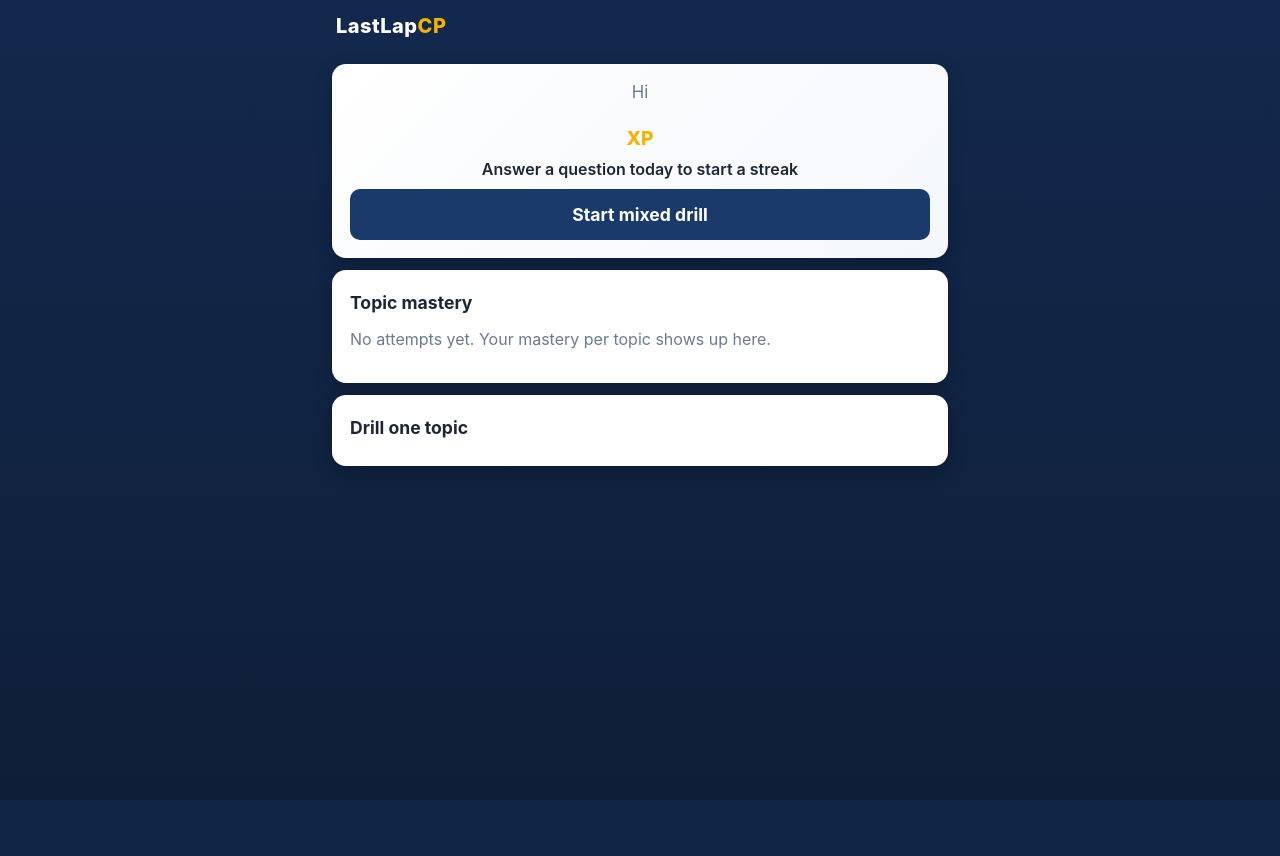
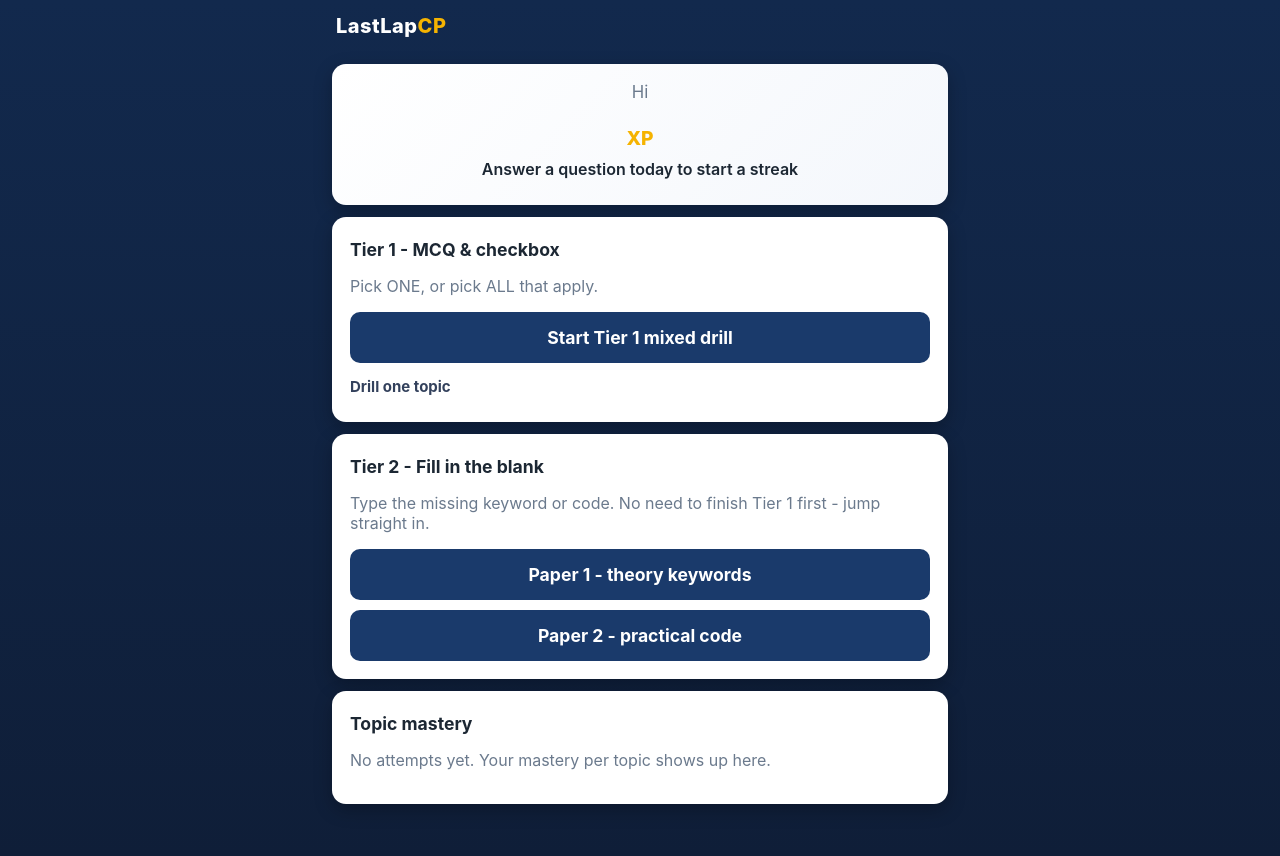
Before and after one commit to gisc/lastlapcp, a Flask app: template templates/home.html in a window 1280 px wide. Before the commit the page ends 800 px from the top, so only its background shows below. Run offline with Flask 3, Linux system fonts and the light colour scheme; the template is opened without the code that fills it, so the values that code supplies are empty; parts of the project's set-up code (start-up, migrations or seed data) failed here and were passed over.

Commit message:
Separate tier 1 (MCQ/checkbox) from tier 2 (fill-in-the-blank) drills
Home now has two tier cards: Tier 1 mixed drill + topic chips (tier-1
questions only), and Tier 2 with Paper 1 / Paper 2 buttons so students
can attempt fill-in-the-blank regardless of tier 1 completion. Question
cards show a Tier 1/Tier 2 tag, and the picker plus Next question carry
the tier/paper context through the drill.

```diff
--- a/app.py
+++ b/app.py
@@ -207,10 +207,19 @@ def user_stats(db, uid):
     return {"xp": row["xp"], "attempts": row["n"], "correct": row["c"],
             "streak": streak, "mastery": mastery}
 
-def pick_question(db, uid, topic=None):
+TIER_QTYPES = {1: ("mcq", "checkbox"), 2: ("fib",)}
+
+def pick_question(db, uid, topic=None, tier=None, paper=None):
     params, where = [], ""
     if topic:
-        where, params = "AND q.topic=?", [topic]
+        where += " AND q.topic=?"
+        params.append(topic)
+    if tier in TIER_QTYPES:
+        where += " AND q.qtype IN (%s)" % ",".join("?" * len(TIER_QTYPES[tier]))
+        params.extend(TIER_QTYPES[tier])
+    if paper in ("P1", "P2"):
+        where += " AND q.paper=?"
+        params.append(paper)
     row = db.execute(
         f"""SELECT q.id FROM questions q
             WHERE NOT EXISTS(SELECT 1 FROM attempts a WHERE a.question_id=q.id AND a.user_id=?) {where}
@@ -283,26 +292,33 @@ def logout():
 @login_required
 def quiz():
     topic = request.args.get("topic") or None
-    qid = pick_question(get_db(), session["uid"], topic)
+    tier = request.args.get("tier", type=int)
+    paper = request.args.get("paper") or None
+    qid = pick_question(get_db(), session["uid"], topic, tier, paper)
     if qid is None:
-        return render_template("quiz.html", empty=True, topic=topic)
-    return redirect(url_for("question", qid=qid, topic=topic or ""))
+        return render_template("quiz.html", empty=True, topic=topic, tier=tier, paper=paper)
+    return redirect(url_for("question", qid=qid, topic=topic or "", tier=tier or "", paper=paper or ""))
 
 @app.route("/q/<int:qid>")
 @login_required
 def question(qid):
     topic = request.args.get("topic") or ""
+    tier = request.args.get("tier", type=int)
+    paper = request.args.get("paper") or ""
     q, opts = load_question(get_db(), qid)
     if not q:
         abort(404)
     opts = list(opts)
     random.shuffle(opts)
-    return render_template("quiz.html", q=q, opts=opts, topic=topic, empty=False, feedback=None)
+    return render_template("quiz.html", q=q, opts=opts, topic=topic, tier=tier, paper=paper,
+                           empty=False, feedback=None)
 
 @app.route("/q/<int:qid>", methods=["POST"])
 @login_required
 def answer(qid):
     topic = request.form.get("topic", "")
+    tier = request.form.get("tier", type=int)
+    paper = request.form.get("paper", "")
     db = get_db()
     u = current_user()
     q, opts = load_question(db, qid)
@@ -323,7 +339,8 @@ def answer(qid):
                     datetime.now(timezone.utc).isoformat()))
         db.commit()
         stats = user_stats(db, u["id"])
-        return render_template("quiz.html", q=q, opts=opts, topic=topic, empty=False,
+        return render_template("quiz.html", q=q, opts=opts, topic=topic, tier=tier, paper=paper,
+                               empty=False,
                                feedback={"correct": correct, "xp": xp, "typed": typed.strip(),
                                          "accepted": [o["text"] for o in opts]}, stats=stats)
     correct_ids = {o["id"] for o in opts if o["is_correct"]}
@@ -345,7 +362,8 @@ def answer(qid):
                 datetime.now(timezone.utc).isoformat()))
     db.commit()
     stats = user_stats(db, u["id"])
-    return render_template("quiz.html", q=q, opts=opts, topic=topic, empty=False,
+    return render_template("quiz.html", q=q, opts=opts, topic=topic, tier=tier, paper=paper,
+                           empty=False,
                            feedback={"correct": correct, "xp": xp, "chosen": chosen,
                                      "correct_ids": correct_ids}, stats=stats)
 
--- a/static/style.css
+++ b/static/style.css
@@ -70,3 +70,8 @@ h1 { margin: 6px 0 10px; font-size: 1.5rem; } h2 { margin: 4px 0 10px; font-size
   overflow-x: auto; font-size: 0.95rem; line-height: 1.5; margin: 6px 0 14px;
   white-space: pre; }
 .code-input { font-family: ui-monospace, SFMono-Regular, Menlo, Consolas, monospace; }
+
+/* tier separation */
+h3.sub { margin: 14px 0 8px; font-size: 15px; color: #33415c; }
+.card .btn.big + .btn.big { margin-top: 10px; }
+.tag.tier { background: #1a3a6b; color: #fff; }
--- a/templates/home.html
+++ b/templates/home.html
@@ -4,7 +4,21 @@
   <div class="hello">Hi {{ u['name'].split(' ')[0] if u['name'] else u['email'] }}</div>
   <div class="bigxp">{{ stats.xp }} <span>XP</span></div>
   <div class="streak">{% if stats.streak > 0 %}<svg class="flame" viewBox="0 0 24 24" aria-hidden="true"><path d="M13.5.67s.74 2.65.74 4.8c0 2.06-1.35 3.73-3.41 3.73-2.07 0-3.63-1.67-3.63-3.73l.03-.36C5.21 7.51 4 10.62 4 14c0 4.42 3.58 8 8 8s8-3.58 8-8C20 8.61 17.41 3.8 13.5.67z"/></svg> {{ stats.streak }}-day streak{% else %}Answer a question today to start a streak{% endif %}</div>
-  <a class="btn big" href="{{ url_for('quiz') }}">Start mixed drill</a>
+</div>
+<div class="card">
+  <h2>Tier 1 - MCQ &amp; checkbox</h2>
+  <p class="muted">Pick ONE, or pick ALL that apply.</p>
+  <a class="btn big" href="{{ url_for('quiz', tier=1) }}">Start Tier 1 mixed drill</a>
+  <h3 class="sub">Drill one topic</h3>
+  <div class="chips">
+    {% for t in topics %}<a class="chip" href="{{ url_for('quiz', topic=t, tier=1) }}">{{ t }}</a>{% endfor %}
+  </div>
+</div>
+<div class="card">
+  <h2>Tier 2 - Fill in the blank</h2>
+  <p class="muted">Type the missing keyword or code. No need to finish Tier 1 first - jump straight in.</p>
+  <a class="btn big" href="{{ url_for('quiz', tier=2, paper='P1') }}">Paper 1 - theory keywords</a>
+  <a class="btn big" href="{{ url_for('quiz', tier=2, paper='P2') }}">Paper 2 - practical code</a>
 </div>
 <div class="card">
   <h2>Topic mastery</h2>
@@ -19,12 +33,6 @@
   <p class="muted">No attempts yet. Your mastery per topic shows up here.</p>
   {% endif %}
 </div>
-<div class="card">
-  <h2>Drill one topic</h2>
-  <div class="chips">
-    {% for t in topics %}<a class="chip" href="{{ url_for('quiz', topic=t) }}">{{ t }}</a>{% endfor %}
-  </div>
-</div>
 {% if u['role'] == 'teacher' %}
 <div class="card center"><a class="btn" href="{{ url_for('teacher') }}">Teacher dashboard</a></div>
 {% endif %}
```
Also changed, not shown: templates/quiz.html (+5 -3 lines).
